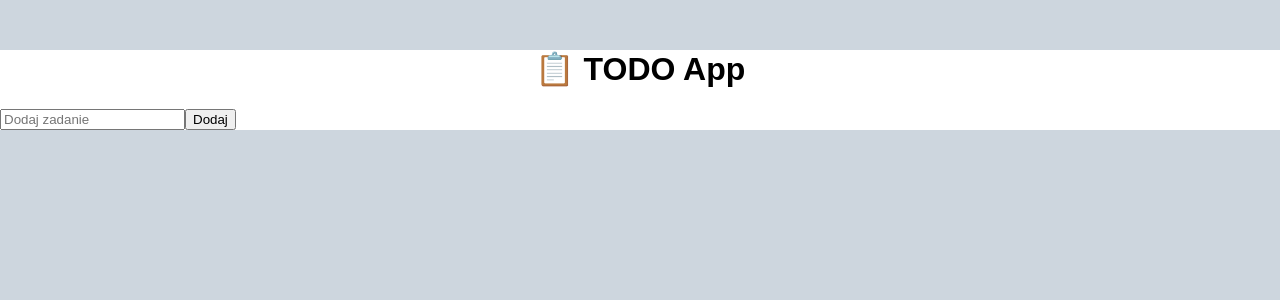
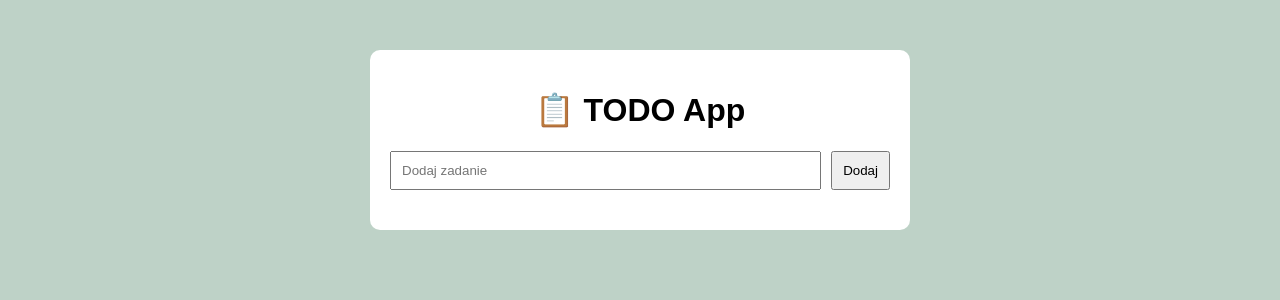
Before and after one commit to Pjotair/TodoApp, a React (Vite) app: page / in a window 1280 px wide. Shown: the top 300 px of the page. Built offline with nearby package versions, Linux system fonts and the light colour scheme.

Commit message:
create-global-style (#8)

```diff
--- a/src/styles/global.css
+++ b/src/styles/global.css
@@ -1,14 +1,54 @@
 body {
     font-family: Arial, Helvetica, sans-serif;
-    background-color: #cdd6de;
+    background-color: #bed2c7;
     margin: 0;
 }
 
 .container {
     margin: 50px auto;
     background: white;
+    max-width: 500px;
+    padding: 20px;
+    border-radius: 10px;
 }
 
 h1 {
     text-align: center;
 }
+
+button {
+    padding: 10px;
+    cursor: pointer;
+}
+
+input {
+    padding: 10px;
+    flex: 1;
+}
+
+.input-group {
+    display: flex;
+    gap: 10px;
+}
+
+.task-list {
+    margin-top: 20px;
+    padding: 0;
+    list-style: none;
+}
+
+.task-list li {
+    display: flex;
+    padding: 10px;
+    border-bottom: 1px solid #dddddd;
+    justify-content: space-between;
+}
+
+.task-list li:hover {
+    background-color: #a8ceb9;
+}
+
+.task-list li.done span {
+    text-decoration: line-through;
+    color: green;
+}
```
